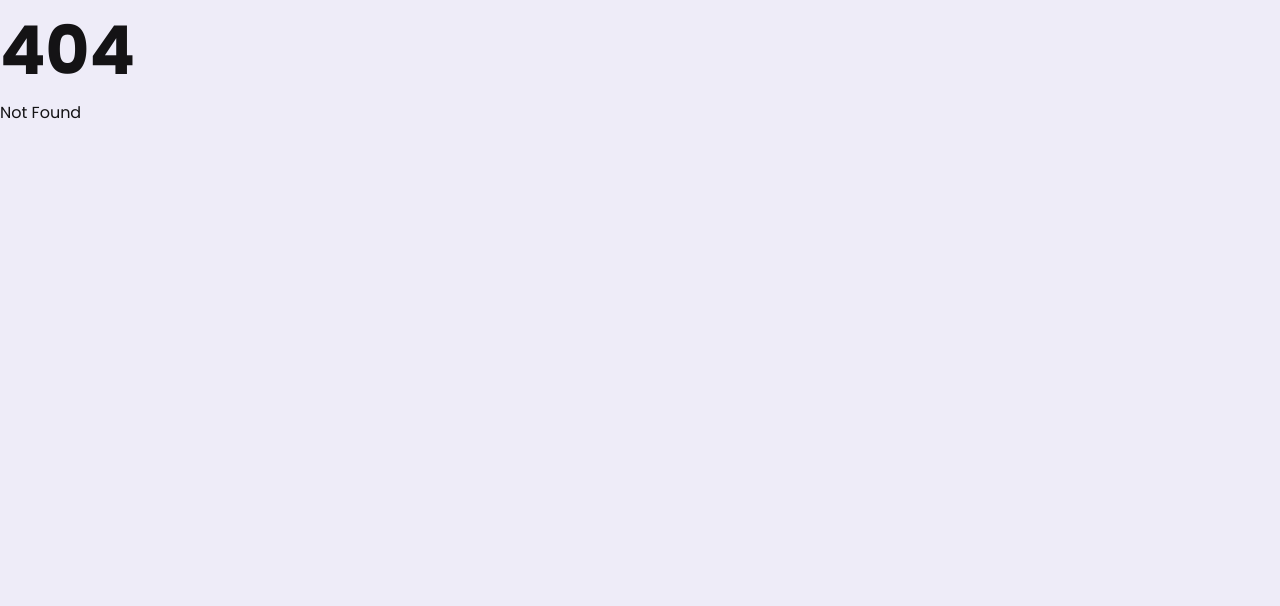
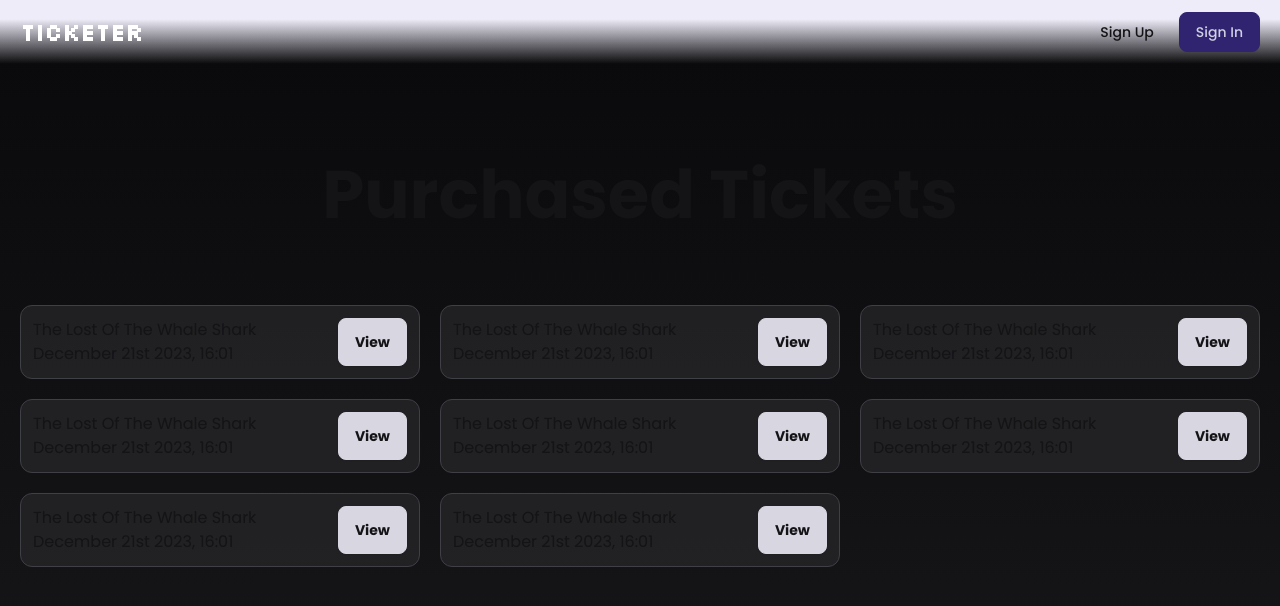
Before and after one commit to haashemi/Ticketer, a SvelteKit app in the folder frontend/: page /profile in a window 1280 px wide. Before the commit this address had no page. Shown: the top 606 px of the page. Built offline with nearby package versions, Linux system fonts and the light colour scheme; no server answers.

Commit message:
feat(frontend): initial implementation of profile page

```diff
--- /dev/null
+++ b/frontend/src/routes/profile/+page.svelte
@@ -0,0 +1,29 @@
+<script lang="ts">
+	import Container from '$lib/Container.svelte';
+	import moment from 'moment';
+	import type { PageData } from './$types';
+	import Header from '$lib/Header.svelte';
+
+	export let data: PageData;
+</script>
+
+<Header />
+
+<div class="fixed left-0 top-0 -z-10 h-screen w-full bg-gradient-to-b from-zinc-950 to-zinc-900" />
+
+<Container class="font-poppins relative mb-36 mt-20 flex flex-col gap-5">
+	<h1 class="mb-10 text-center">Purchased Tickets</h1>
+
+	<div class="grid grid-cols-1 gap-5 lg:grid-cols-3">
+		{#each data.tickets as ticket}
+			<div class="flex w-full justify-between rounded-xl border border-zinc-700 bg-zinc-800/75 p-3">
+				<div class="flex flex-col justify-around">
+					<p>{ticket.movieName}</p>
+					<p>{moment(ticket.premieresAt).format('MMMM Do YYYY, HH:mm')}</p>
+				</div>
+
+				<a href="/ticket/{ticket.id}" class="btn">View</a>
+			</div>
+		{/each}
+	</div>
+</Container>
--- /dev/null
+++ b/frontend/src/routes/profile/+page.ts
@@ -0,0 +1,16 @@
+import type { PageLoad } from './$types';
+
+export const load: PageLoad = async () => {
+	return {
+		tickets: [
+			{ id: 1, movieName: 'The Lost Of The Whale Shark', premieresAt: new Date() },
+			{ id: 1, movieName: 'The Lost Of The Whale Shark', premieresAt: new Date() },
+			{ id: 1, movieName: 'The Lost Of The Whale Shark', premieresAt: new Date() },
+			{ id: 1, movieName: 'The Lost Of The Whale Shark', premieresAt: new Date() },
+			{ id: 1, movieName: 'The Lost Of The Whale Shark', premieresAt: new Date() },
+			{ id: 1, movieName: 'The Lost Of The Whale Shark', premieresAt: new Date() },
+			{ id: 1, movieName: 'The Lost Of The Whale Shark', premieresAt: new Date() },
+			{ id: 1, movieName: 'The Lost Of The Whale Shark', premieresAt: new Date() },
+		],
+	};
+};
--- /dev/null
+++ b/frontend/src/routes/ticket/[id]/+page.svelte
@@ -0,0 +1 @@
+<h1 class="text-center">Not implemented, yet.</h1>
```
